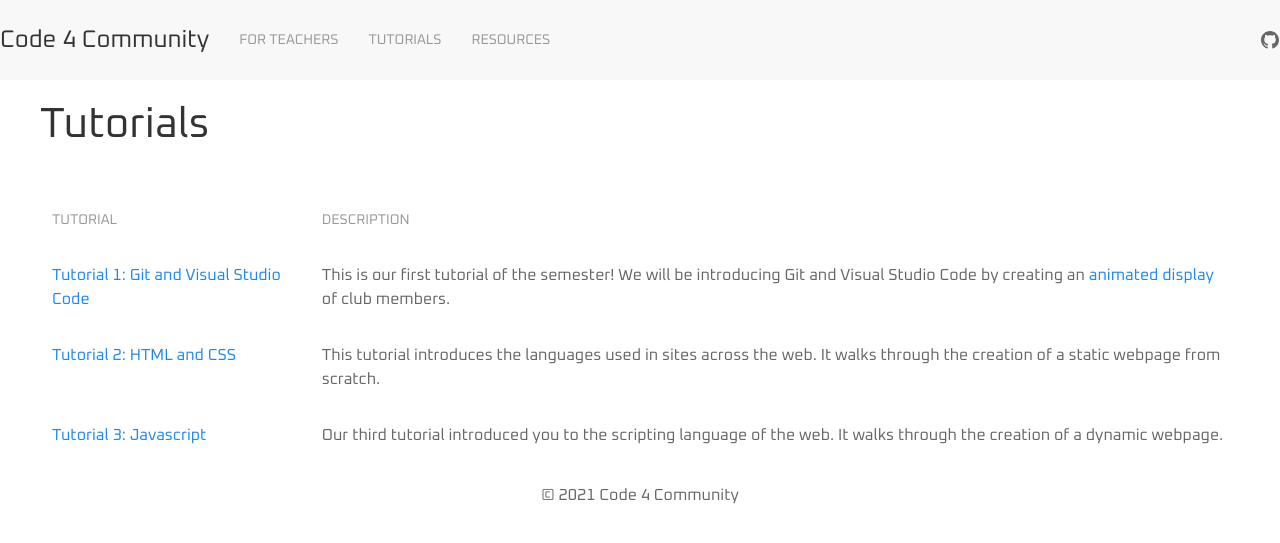
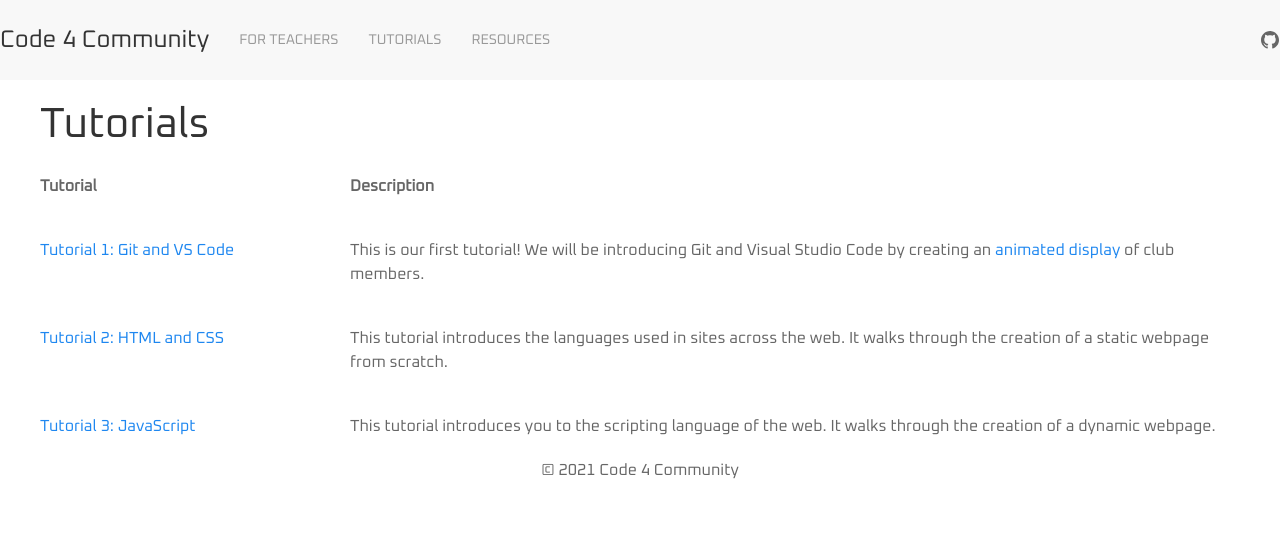
Before and after one commit to Code4Community/Code4Community.github.io, a Jekyll site: the page built from tutorials.html, in a window 1280 px wide. Shown: the top 543 px of the page. Built offline with Jekyll 4.4.1, drawn with Linux system fonts in a browser that asks for light colours; nearby versions of some CDN libraries.

Commit message:
Clean up tutorial page URLs

```diff
--- a/_data/tutorials.json
+++ b/_data/tutorials.json
@@ -1,17 +1,17 @@
 [
     {
-        "name": "Tutorial 1: Git and Visual Studio Code",
-        "link": "/git-vscode-tutorial",
-        "description": "This is our first tutorial of the semester! We will be introducing Git and Visual Studio Code by creating an <a href=\"https://code4community.github.io/git-tutorial/\">animated display</a> of club members."
+        "name": "Tutorial 1: Git and VS Code",
+        "link": "/tutorials/git",
+        "description": "This is our first tutorial! We will be introducing Git and Visual Studio Code by creating an <a href=\"https://code4community.github.io/git-tutorial/\">animated display</a> of club members."
     },
     {
         "name": "Tutorial 2: HTML and CSS",
-        "link": "/html-css-tutorial",
+        "link": "/tutorials/html-css",
         "description": "This tutorial introduces the languages used in sites across the web. It walks through the creation of a static webpage from scratch."
     },
     {
-        "name": "Tutorial 3: Javascript",
-        "link": "/javascript-tutorial",
-        "description": "Our third tutorial introduced you to the scripting language of the web. It walks through the creation of a dynamic webpage."
+        "name": "Tutorial 3: JavaScript",
+        "link": "/tutorials/js",
+        "description": "This tutorial introduces you to the scripting language of the web. It walks through the creation of a dynamic webpage."
     }
 ]
--- a/tutorials.html
+++ b/tutorials.html
@@ -19,17 +19,11 @@ permalink: /tutorials
 
 <br>
 
-<table class="uk-table">
-    <thead>
-        <th class="header">Tutorial</th>
-        <th class="header">Description</th>
-    </thead>
-    <tbody>
-        {% for tutorial in site.data.tutorials %}
-            <tr>
-                <td><a href="{{tutorial.link}}">{{tutorial.name}}</a></td>
-                <td>{{tutorial.description}}</td>
-            </tr>
-        {% endfor %}
-    </tbody>
-</table>
+<div uk-grid>
+    <div class="uk-width-1-4 uk-text-bold">Tutorial</div>
+    <div class="uk-width-3-4 uk-text-bold">Description</div>
+    {% for tutorial in site.data.tutorials %}
+        <div class="uk-width-1-4"><a href="{{tutorial.link}}">{{tutorial.name}}</a></div>
+        <div class="uk-width-3-4">{{tutorial.description}}</div>
+    {% endfor %}
+</div>
```
Also changed, not shown: tutorials/git-tutorial.md (+22 -22 lines), tutorials/html-css-tutorial.md (+17 -15 lines), tutorials/js-tutorial.md (+2 -3 lines).
